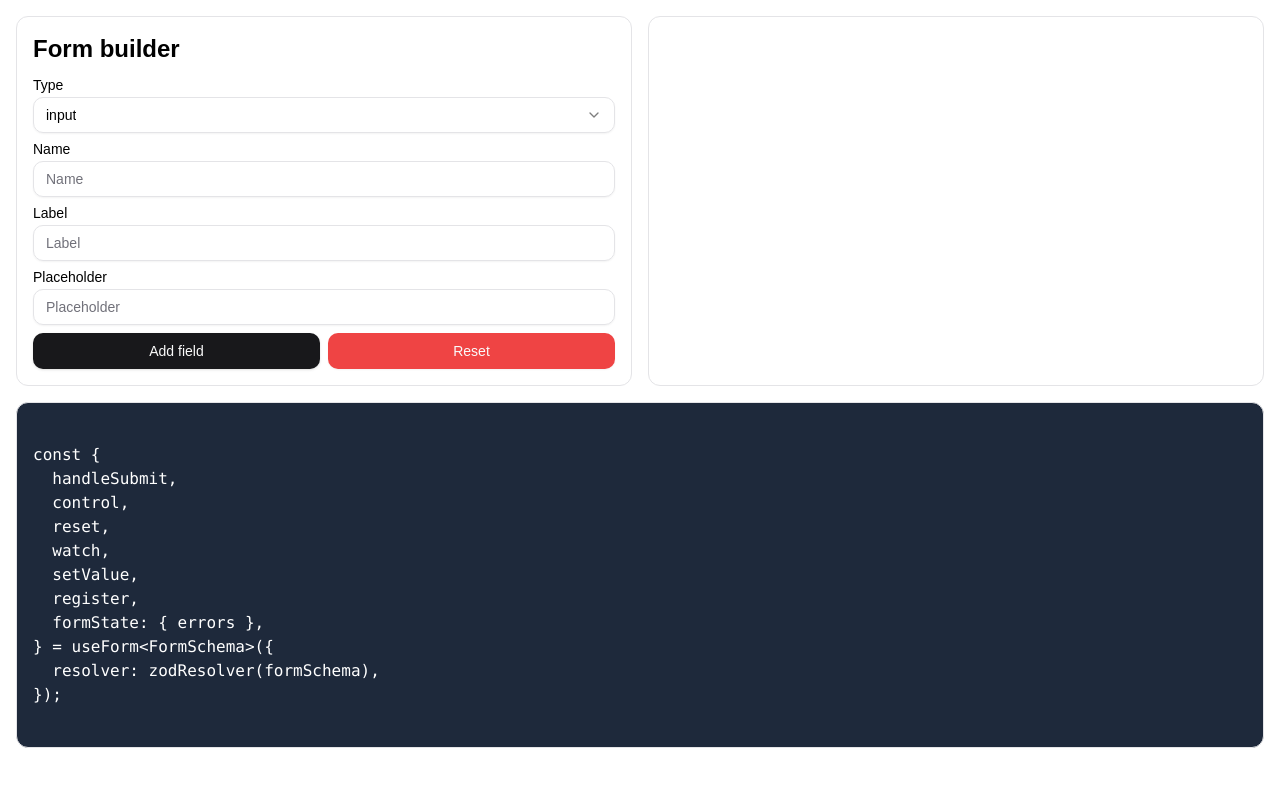
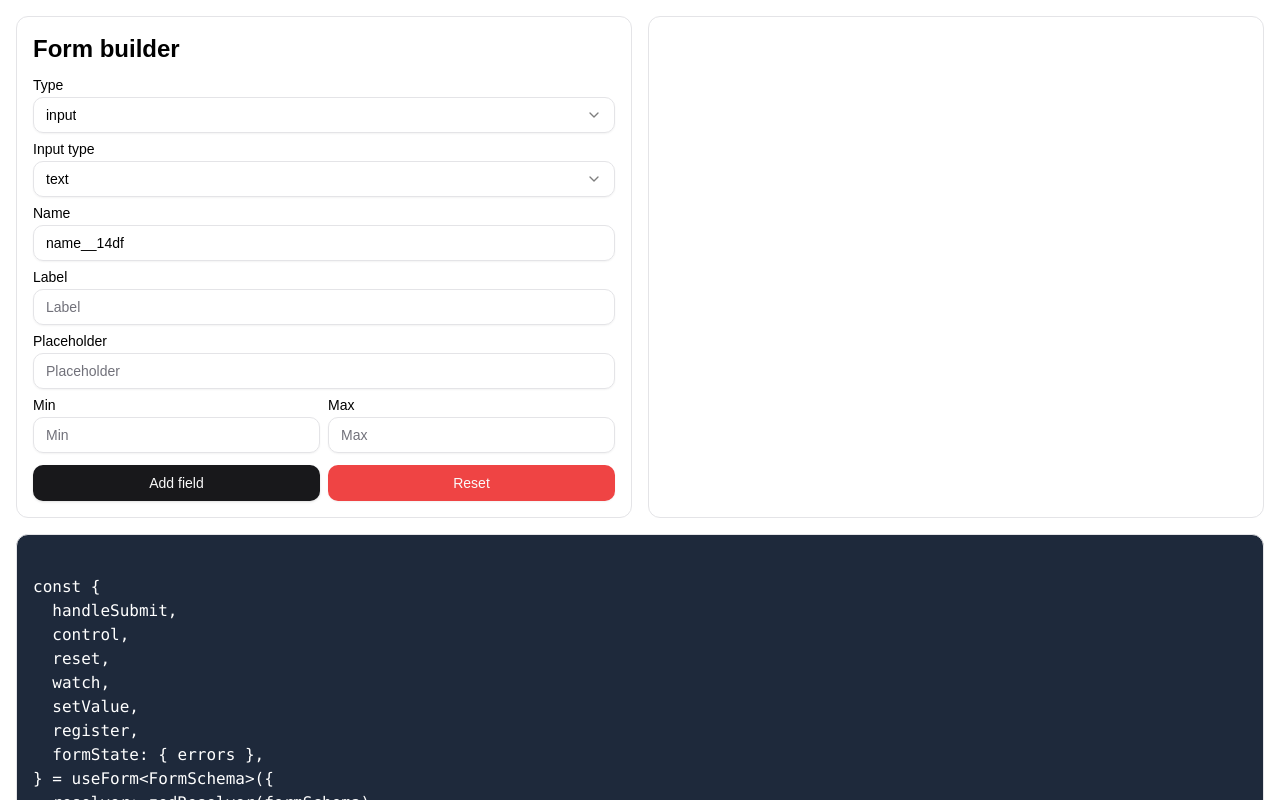
Before and after one commit to yaserrar/form-builder, a Next.js app: page / in a window 1280 px wide. Shown: the top 800 px of the page. Built offline with nearby package versions, Linux system fonts and the light colour scheme.

Commit message:
Add min and max

```diff
--- a/app/page.tsx
+++ b/app/page.tsx
@@ -4,7 +4,12 @@ import { Button } from "@/components/ui/button";
 import { Input } from "@/components/ui/input";
 import { Label } from "@/components/ui/label";
 import { Textarea } from "@/components/ui/textarea";
-import { fieldTypes, FormSchema, formSchema } from "@/validations/form";
+import {
+  fieldTypes,
+  FormSchema,
+  formSchema,
+  inputTypes,
+} from "@/validations/form";
 import { useState } from "react";
 import { Controller, SubmitHandler, useForm } from "react-hook-form";
 import { zodResolver } from "@hookform/resolvers/zod";
@@ -19,10 +24,13 @@ import ErrorMessage from "@/components/ui/error-message";
 import { v4 as uuid } from "uuid";
 import { X } from "lucide-react";
 
+const generateName = () => `name__${uuid().split("-")[1]}`;
+
 type FormType =
   | {
       id: string;
       type: "input" | "textarea";
+      inputType: "text" | "email" | "password" | "file";
       name: string;
       label: string;
       placeholder: string;
@@ -41,6 +49,17 @@ type FormType =
       label: string;
     };
 
+const defaultValues: FormSchema = {
+  type: "input",
+  name: generateName(),
+  inputType: "text",
+  label: "",
+  placeholder: "",
+  min: null,
+  max: null,
+  options: [],
+} as const;
+
 export default function Home() {
   const [form, setForm] = useState<FormType[]>([]);
 
@@ -54,13 +73,7 @@ export default function Home() {
     formState: { errors },
   } = useForm<FormSchema>({
     resolver: zodResolver(formSchema),
-    defaultValues: {
-      type: "input",
-      name: "",
-      label: "",
-      placeholder: "",
-      options: [],
-    },
+    defaultValues,
   });
 
   const onSubmit: SubmitHandler<FormSchema> = (data) => {
@@ -70,6 +83,7 @@ export default function Home() {
         {
           id: uuid(),
           type: data.type,
+          inputType: data.inputType,
           name: data.name,
           label: data.label,
           placeholder: data.placeholder,
@@ -77,36 +91,6 @@ export default function Home() {
       ]);
     }
   };
-
-  // const addInput = () => {
-  //   setForm([
-  //     ...form,
-  //     {
-  //       type: "input",
-  //       name: name,
-  //       label: label,
-  //       placeholder: placeholder,
-  //     },
-  //   ]);
-  //   setName("");
-  //   setLabel("");
-  //   setPlaceholder("");
-  // };
-
-  // const addTextarea = () => {
-  //   setForm([
-  //     ...form,
-  //     {
-  //       type: "textarea",
-  //       name: name,
-  //       label: label,
-  //       placeholder: placeholder,
-  //     },
-  //   ]);
-  //   setName("");
-  //   setLabel("");
-  //   setPlaceholder("");
-  // };
 
   const type = watch("type");
 
@@ -127,11 +111,18 @@ export default function Home() {
                 name="type"
                 render={({ field: { onBlur, onChange, ref, value } }) => (
                   <Select
-                    onValueChange={(value) => onChange(value)}
+                    onValueChange={(value) => {
+                      onChange(value);
+                      setValue("inputType", "text", {
+                        shouldValidate: true,
+                        shouldDirty: true,
+                        shouldTouch: true,
+                      });
+                    }}
                     value={value}
                   >
-                    <SelectTrigger id="cityId" onBlur={onBlur} ref={ref}>
-                      <SelectValue placeholder="Selectionner la ville" />
+                    <SelectTrigger id="type" onBlur={onBlur} ref={ref}>
+                      <SelectValue placeholder="Select type" />
                     </SelectTrigger>
                     <SelectContent>
                       {fieldTypes.map((type) => (
@@ -145,6 +136,33 @@ export default function Home() {
               />
               <ErrorMessage>{errors.type?.message}</ErrorMessage>
             </div>
+            {type === "input" && (
+              <div>
+                <Label htmlFor="type">Input type</Label>
+                <Controller
+                  control={control}
+                  name="inputType"
+                  render={({ field: { onBlur, onChange, ref, value } }) => (
+                    <Select
+                      onValueChange={(value) => onChange(value)}
+                      value={value ?? "text"}
+                    >
+                      <SelectTrigger id="inputType" onBlur={onBlur} ref={ref}>
+                        <SelectValue placeholder="Select input type" />
+                      </SelectTrigger>
+                      <SelectContent>
+                        {inputTypes.map((type) => (
+                          <SelectItem key={type} value={type}>
+                            {type}
+                          </SelectItem>
+                        ))}
+                      </SelectContent>
+                    </Select>
+                  )}
+                />
+                <ErrorMessage>{errors.inputType?.message}</ErrorMessage>
+              </div>
+            )}
             <div>
               <Label htmlFor="name">Name</Label>
               <Input id="name" placeholder="Name" {...register("name")} />
@@ -156,6 +174,7 @@ export default function Home() {
               <ErrorMessage>{errors.label?.message}</ErrorMessage>
             </div>
             {(type === "input" || type === "textarea") && (
+              <>
                 <div>
                   <Label htmlFor="placeholder">Placeholder</Label>
                   <Input
@@ -165,7 +184,21 @@ export default function Home() {
                   />
                   <ErrorMessage>{errors.placeholder?.message}</ErrorMessage>
                 </div>
+                <div className="flex gap-2">
+                  <div className="flex-1">
+                    <Label htmlFor="min">Min</Label>
+                    <Input id="min" placeholder="Min" {...register("min")} />
+                    <ErrorMessage>{errors.min?.message}</ErrorMessage>
+                  </div>
+                  <div className="flex-1">
+                    <Label htmlFor="min">Max</Label>
+                    <Input id="max" placeholder="Max" {...register("max")} />
+                    <ErrorMessage>{errors.max?.message}</ErrorMessage>
+                  </div>
+                </div>
+              </>
             )}
+
             <div className="flex gap-2 mt-2">
               <Button className="flex-1" type="submit">
                 Add field
@@ -174,7 +207,9 @@ export default function Home() {
                 className="flex-1"
                 variant="destructive"
                 type="button"
-                onClick={() => reset()}
+                onClick={() =>
+                  reset({ ...defaultValues, name: generateName() })
+                }
               >
                 Reset
               </Button>
@@ -197,6 +232,7 @@ export default function Home() {
                 <Input
                   id={item.name}
                   name={item.name}
+                  type={item.inputType}
                   placeholder={item.placeholder}
                 />
               )}
@@ -210,7 +246,7 @@ export default function Home() {
             </div>
           ))}
         </div>
-        <div className="p-4 rounded-lg col-span-2 border border-input flex flex-col gap-2 bg-slate-800 text-white">
+        <div className="p-4 rounded-lg col-span-2 border border-input flex flex-col bg-slate-800 text-white">
           <pre>
             {`
 const {
@@ -224,6 +260,10 @@ const {
 } = useForm<FormSchema>({
   resolver: zodResolver(formSchema),
 });
+
+          `}
+            {`
+return (
           `}
           </pre>
 
@@ -256,6 +296,9 @@ const {
               );
             }
           })}
+          {`
+);
+          `}
         </div>
       </section>
     </main>
--- a/validations/form.ts
+++ b/validations/form.ts
@@ -1,9 +1,11 @@
 import { z } from "zod";
 
 export const fieldTypes = ["input", "textarea", "select"] as const;
+export const inputTypes = ["text", "email", "password", "file"] as const;
 
 export const formSchema = z.object({
   type: z.enum(fieldTypes),
+  inputType: z.enum(inputTypes),
   name: z
     .string({ required_error: "Field is required" })
     .min(1, { message: "Field is required" }),
@@ -13,6 +15,8 @@ export const formSchema = z.object({
   placeholder: z
     .string({ required_error: "Field is required" })
     .min(1, { message: "Field is required" }),
+  min: z.number().nullable(),
+  max: z.number().nullable(),
   options: z.array(
     z.object({
       value: z.string(),
```
Lines whose indentation alone changed are shown as unchanged.
